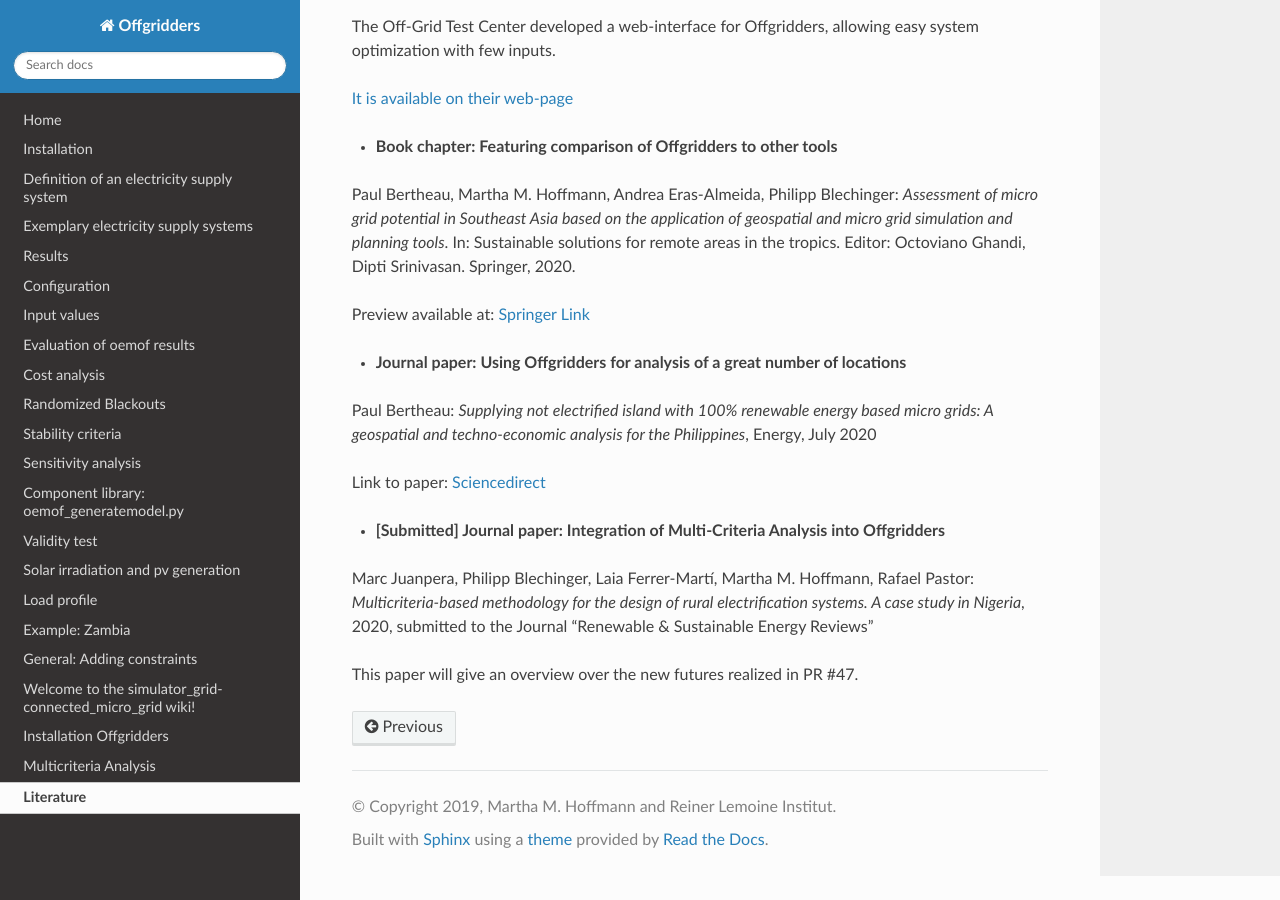
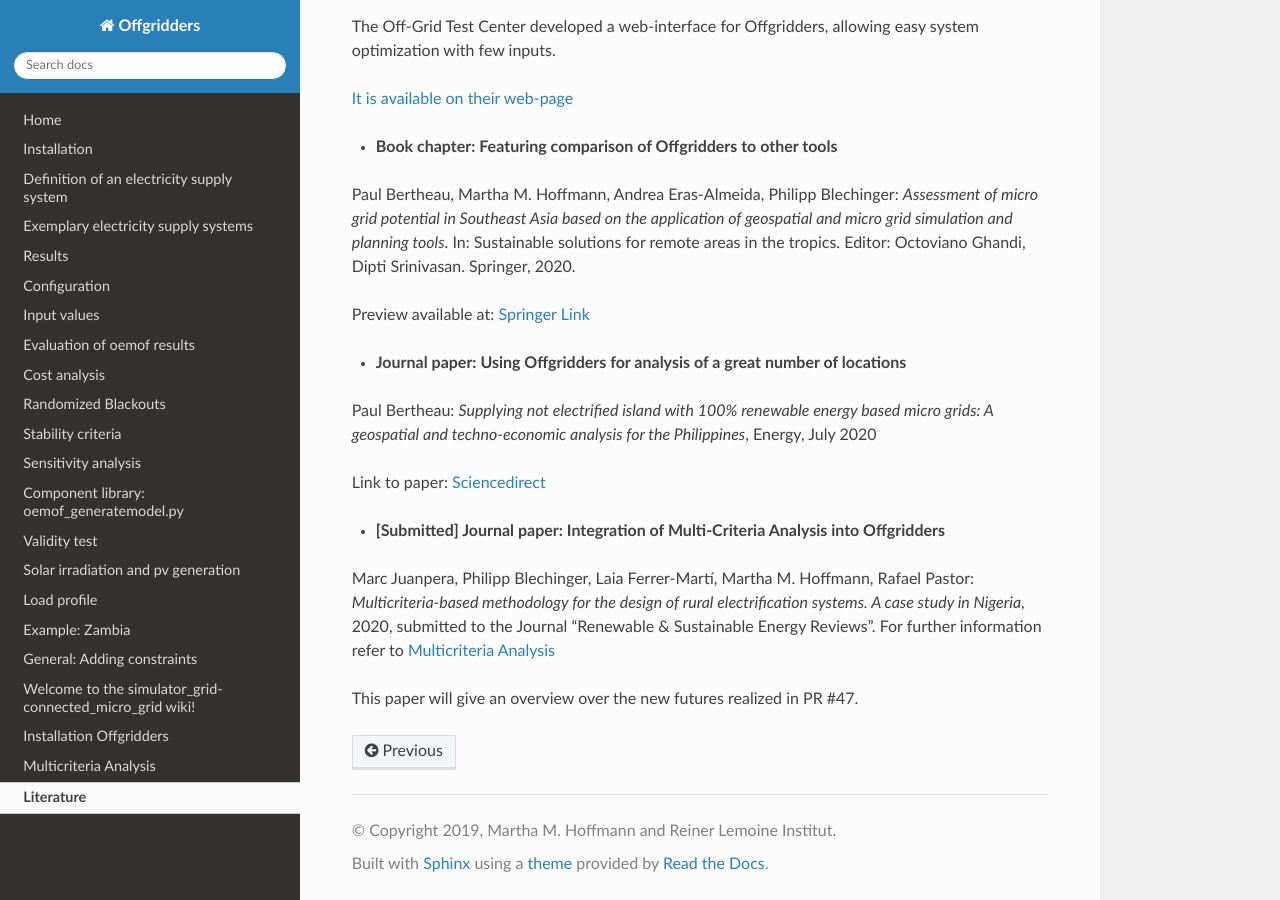
Before and after one commit to rl-institut/offgridders, a Sphinx documentation site: the page built from docs/Literature.rst, in a window 1280 px wide and 900 px high, scrolled down 745 px. Built offline with Sphinx 7.4.7 and the Read the Docs theme 2.0.0, drawn with Linux system fonts in a browser that asks for light colours.

Commit message:
Add link for Multicriteria Analysis in Literature

```diff
--- a/docs/Literature.rst
+++ b/docs/Literature.rst
@@ -38,6 +38,6 @@ Link to paper: `Sciencedirect <https://www.sciencedirect.com/science/article/abs
 
 * **[Submitted] Journal paper: Integration of Multi-Criteria Analysis into Offgridders**
 
-Marc Juanpera, Philipp Blechinger, Laia Ferrer-Martí, Martha M. Hoffmann, Rafael Pastor: *Multicriteria-based methodology for the design of rural electrification systems. A case study in Nigeria*,  2020, submitted to the Journal "Renewable & Sustainable Energy Reviews"
+Marc Juanpera, Philipp Blechinger, Laia Ferrer-Martí, Martha M. Hoffmann, Rafael Pastor: *Multicriteria-based methodology for the design of rural electrification systems. A case study in Nigeria*,  2020, submitted to the Journal "Renewable & Sustainable Energy Reviews". For further information refer to `Multicriteria Analysis <https://offgridders.readthedocs.io/en/latest/Multicriteria_Analysis.html>`_
 
 This paper will give an overview over the new futures realized in PR #47.
```
